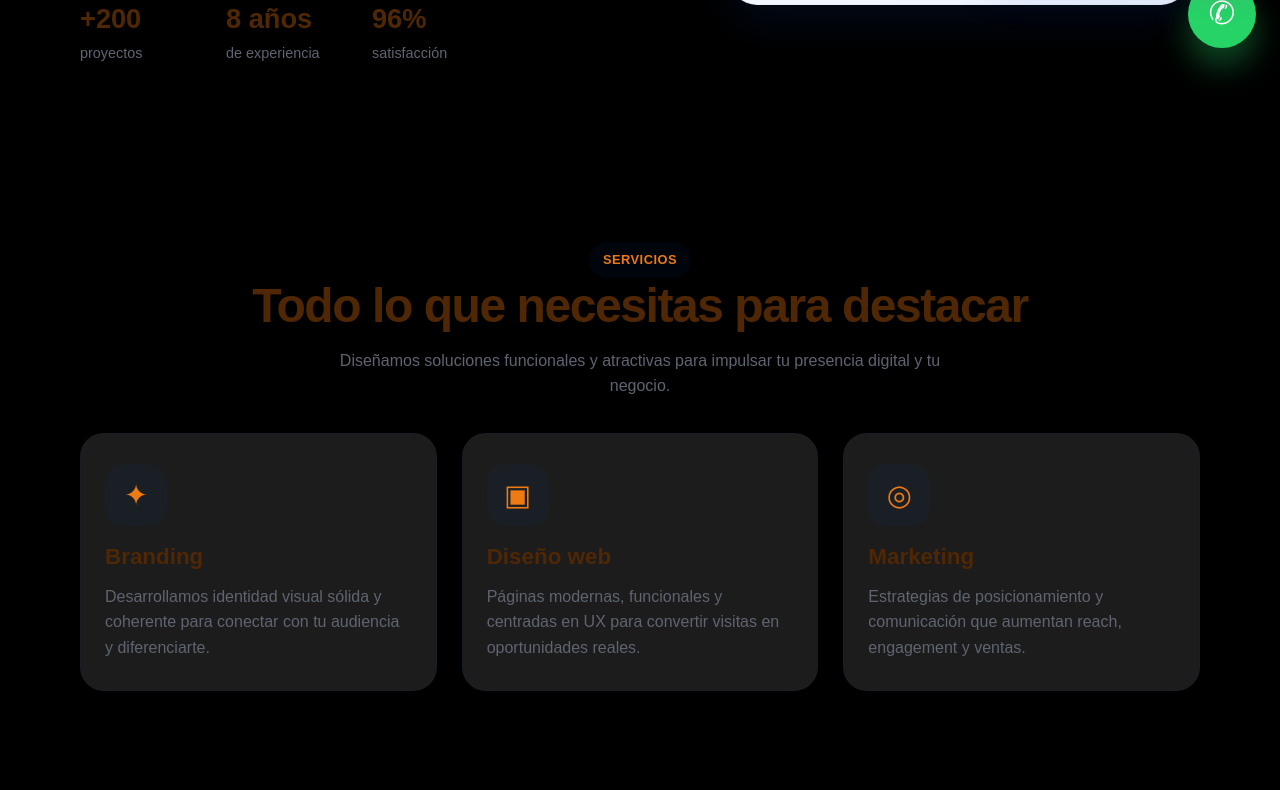
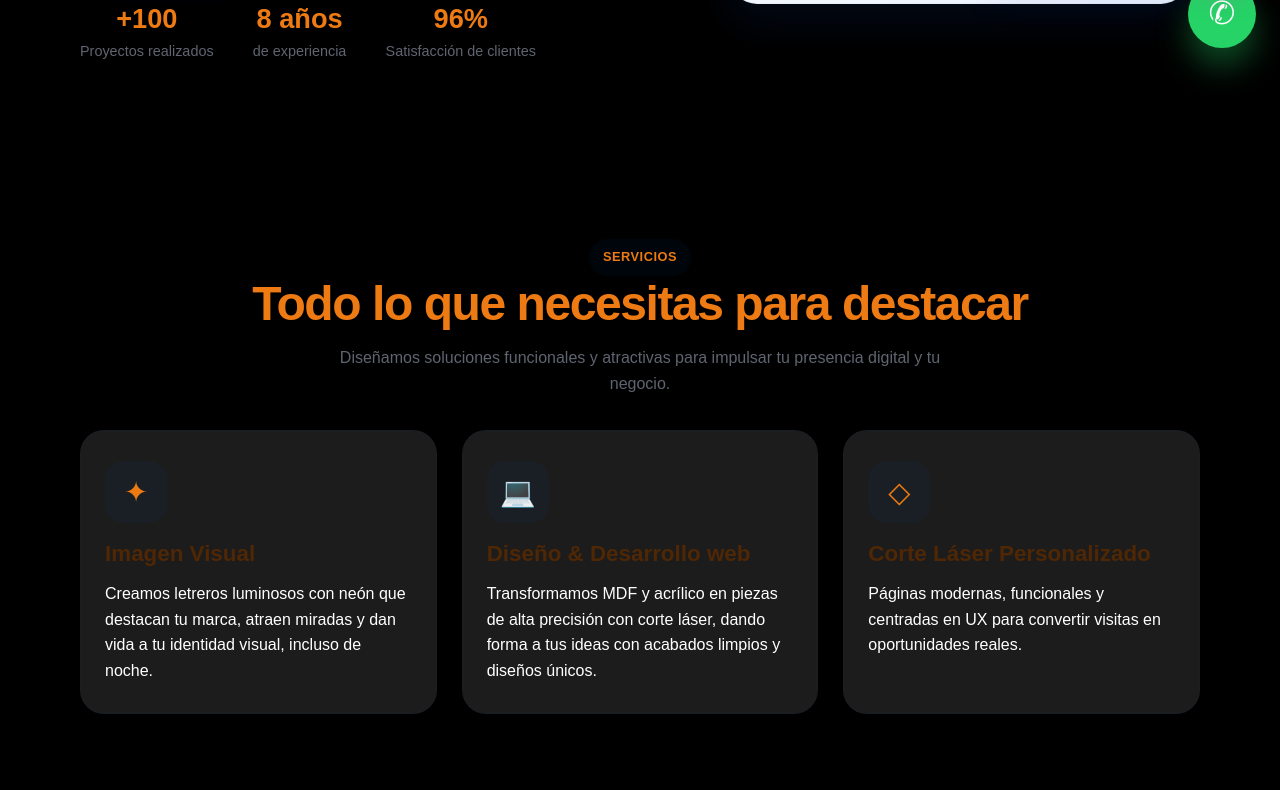
Before and after one commit to slipialex/hercor, a plain HTML site: page index.html in a window 1280 px wide. Shown: the part 728-1518 px from the top of the page. Drawn offline with Linux system fonts and the light colour scheme.

Commit message:
[MOD] added images and change styles

```diff
--- a/css/styles.css
+++ b/css/styles.css
@@ -6,6 +6,7 @@
       --muted: #5f6470;
       --light: #1c1c1c;
       --white: #1c1c1c;
+      --blanco: #ffffff;
       --shadow: 0 18px 40px rgba(11, 61, 145, 0.15);
     }
 
@@ -167,7 +168,7 @@
 
     .lead {
       font-size: 1.08rem;
-      color: var(--muted);
+      color: var(--blanco);
       max-width: 620px;
       margin-bottom: 28px;
     }
@@ -182,18 +183,24 @@
     .stats {
       display: flex;
       flex-wrap: wrap;
+      /*justify-content: center;  Centra horizontalmente */
+      /*align-items: center;      Centra verticalmente */
       gap: 26px;
       margin-top: 18px;
     }
 
     .stat {
       min-width: 120px;
+      display: flex;
+      flex-direction: column;
+      align-items: center;
+      text-align: center;
     }
 
     .stat strong {
       display: block;
       font-size: 1.7rem;
-      color: var(--primary-dark);
+      color: var(--primary);
     }
 
     .stat span {
@@ -244,7 +251,7 @@
 
     .section-header h2 {
       font-size: clamp(2rem, 4vw, 3rem);
-      color: var(--primary-dark);
+      color: var(--primary);
       letter-spacing: -0.03em;
     }
 
@@ -297,7 +304,7 @@
     .service-card p,
     .contact-card p,
     .about-card p {
-      color: var(--muted);
+      color: var(--blanco);
       margin: 0;
     }
 
@@ -330,7 +337,7 @@
       margin: 22px 0 0;
       display: grid;
       gap: 12px;
-      color: var(--text);
+      color: var(--primary);
       font-weight: 600;
     }
 
--- a/index.html
+++ b/index.html
@@ -47,8 +47,8 @@
 
           <div class="stats">
             <div class="stat">
-              <strong>+200</strong>
-              <span>proyectos</span>
+              <strong>+100</strong>
+              <span>Proyectos realizados</span>
             </div>
             <div class="stat">
               <strong>8 años</strong>
@@ -56,7 +56,7 @@
             </div>
             <div class="stat">
               <strong>96%</strong>
-              <span>satisfacción</span>
+              <span>Satisfacción de clientes</span>
             </div>
           </div>
         </div>
@@ -81,20 +81,20 @@
         <div class="services-grid">
           <article class="service-card">
             <div class="service-icon">✦</div>
-            <h3>Branding</h3>
-            <p>Desarrollamos identidad visual sólida y coherente para conectar con tu audiencia y diferenciarte.</p>
+            <h3>Imagen Visual</h3>
+            <p>Creamos letreros luminosos con neón que destacan tu marca, atraen miradas y dan vida a tu identidad visual, incluso de noche.</p>
           </article>
 
           <article class="service-card">
-            <div class="service-icon">▣</div>
-            <h3>Diseño web</h3>
-            <p>Páginas modernas, funcionales y centradas en UX para convertir visitas en oportunidades reales.</p>
+            <div class="service-icon">💻</div>
+            <h3>Diseño & Desarrollo web</h3>
+            <p>Transformamos MDF y acrílico en piezas de alta precisión con corte láser, dando forma a tus ideas con acabados limpios y diseños únicos.</p>
           </article>
 
           <article class="service-card">
-            <div class="service-icon">◎</div>
-            <h3>Marketing</h3>
-            <p>Estrategias de posicionamiento y comunicación que aumentan reach, engagement y ventas.</p>
+            <div class="service-icon">◇</div>
+            <h3>Corte Láser Personalizado</h3>
+            <p>Páginas modernas, funcionales y centradas en UX para convertir visitas en oportunidades reales.</p>
           </article>
         </div>
       </div>
```
Also changed, not shown: images/calavera.png (added), images/corte-laser.png (added), images/elotes..png (added), images/frase.png (added).
